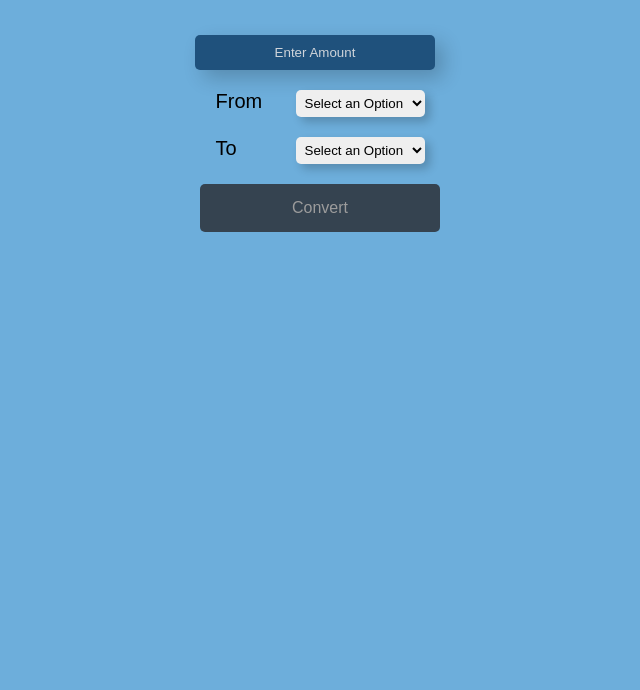
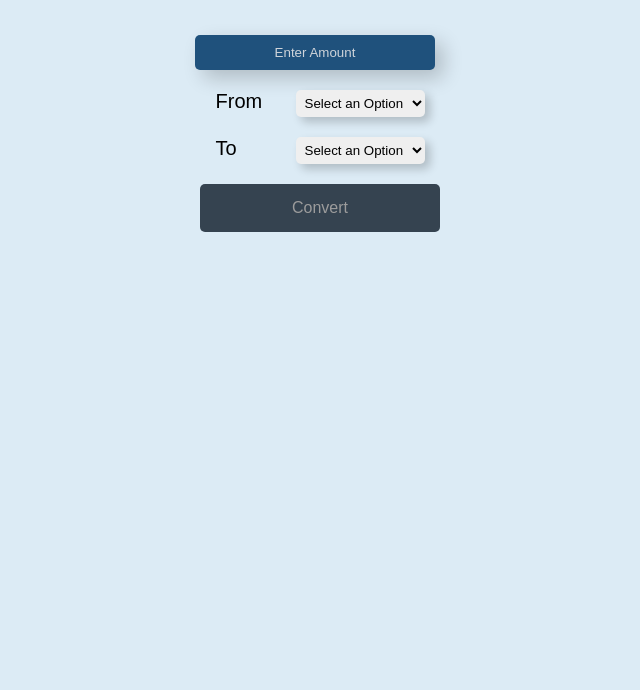
Before and after one commit to murtuzaalisurti/a-currency-converter, a plain HTML site: page index.html in a window 1280 px wide. Shown: the part 110-800 px from the top of the page, without its empty margins (320-960 px from the left). Drawn offline with Linux system fonts and the light colour scheme.

Commit message:
changed the background color

```diff
--- a/css/style.css
+++ b/css/style.css
@@ -4,7 +4,7 @@
 }
 
 body{
-    background-color: #6daedb;
+    background-color: #dcebf5;
 }
 .heading-container{
     display: flex;
```
